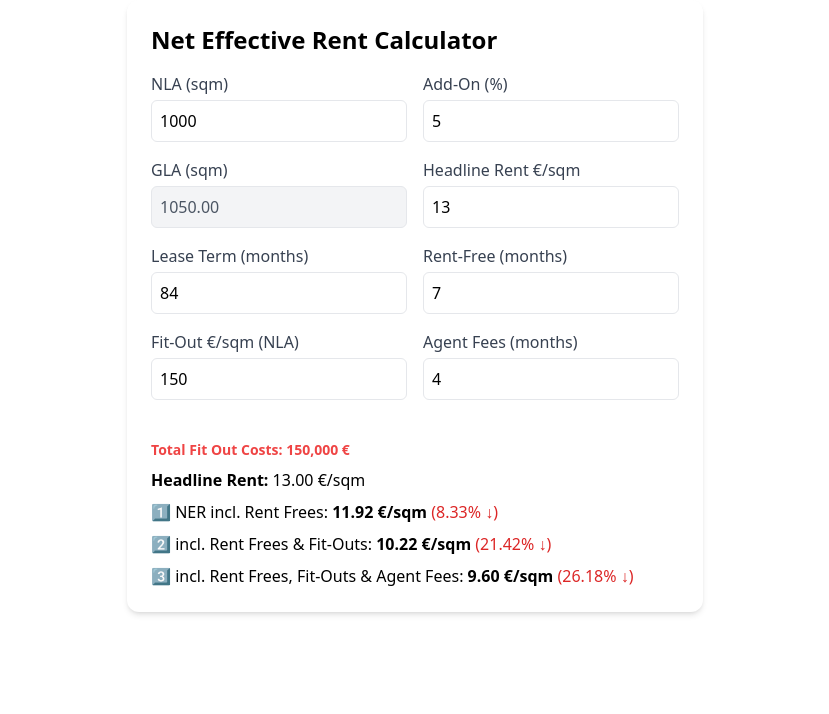
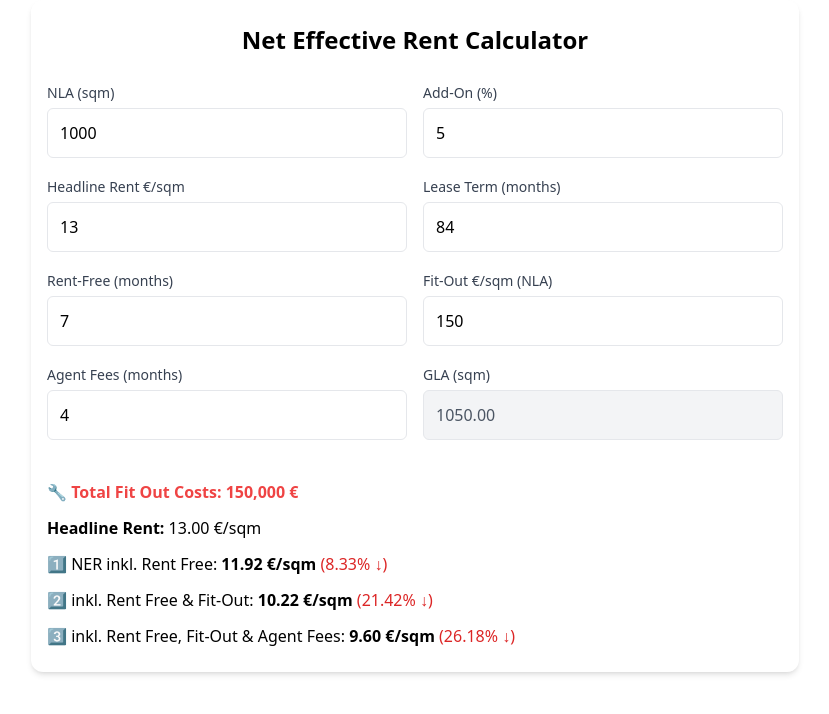
Before and after one commit to Musicandy13/Net-Effective-Rent-Calculator, a React (Vite) app: page / in a window 1280 px wide. Shown: the top 714 px of the page, without its empty margins (225-1054 px from the left). Built offline with nearby package versions, Linux system fonts and the light colour scheme; the HTML template or start-up script is replaced by a standard one.

Commit message:
Update App.jsx

```diff
--- a/src/App.jsx
+++ b/src/App.jsx
@@ -29,60 +29,58 @@ export default function NERCalculator() {
   });
 
   return (
-    <div className="p-6 max-w-xl mx-auto bg-white rounded-xl shadow-md space-y-4">
-      <h2 className="text-2xl font-bold">Net Effective Rent Calculator</h2>
-      <div className="grid grid-cols-2 gap-4">
-        <label className="block">
-          <span className="text-gray-700">NLA (sqm)</span>
-          <input min={0} type="number" value={nla} onChange={e => setNla(+e.target.value)} className="mt-1 block w-full border rounded-md p-2" />
-        </label>
-        <label className="block">
-          <span className="text-gray-700">Add-On (%)</span>
-          <input min={0} type="number" value={addon} onChange={e => setAddon(+e.target.value)} className="mt-1 block w-full border rounded-md p-2" />
-        </label>
+    <div className="px-4 py-6 max-w-screen-md mx-auto bg-white rounded-xl shadow-md space-y-6">
+      <h2 className="text-xl sm:text-2xl font-bold text-center">Net Effective Rent Calculator</h2>
+
+      <div className="grid grid-cols-1 sm:grid-cols-2 gap-4">
+        {[
+          { label: "NLA (sqm)", value: nla, set: setNla },
+          { label: "Add-On (%)", value: addon, set: setAddon },
+          { label: "Headline Rent €/sqm", value: rent, set: setRent },
+          { label: "Lease Term (months)", value: duration, set: setDuration },
+          { label: "Rent-Free (months)", value: rf, set: setRf },
+          { label: "Fit-Out €/sqm (NLA)", value: fitOut, set: setFitOut },
+          { label: "Agent Fees (months)", value: agentFeeMonths, set: setAgentFeeMonths },
+        ].map((field, idx) => (
+          <label key={idx} className="block">
+            <span className="text-gray-700 text-sm">{field.label}</span>
+            <input
+              type="number"
+              inputMode="numeric"
+              pattern="[0-9]*"
+              min={0}
+              value={field.value}
+              onChange={e => field.set(+e.target.value)}
+              className="mt-1 block w-full border rounded-md p-3 text-base"
+            />
+          </label>
+        ))}
 
         <label className="block">
-          <span className="text-gray-700">GLA (sqm)</span>
-          <input type="text" readOnly value={gla.toFixed(2)} className="mt-1 block w-full border rounded-md p-2 bg-gray-100 text-gray-600" />
-        </label>
-        <label className="block">
-          <span className="text-gray-700">Headline Rent €/sqm</span>
-          <input min={0} type="number" value={rent} onChange={e => setRent(+e.target.value)} className="mt-1 block w-full border rounded-md p-2" />
-        </label>
-
-        <label className="block">
-          <span className="text-gray-700">Lease Term (months)</span>
-          <input min={0} type="number" value={duration} onChange={e => setDuration(+e.target.value)} className="mt-1 block w-full border rounded-md p-2" />
-        </label>
-        <label className="block">
-          <span className="text-gray-700">Rent-Free (months)</span>
-          <input min={0} type="number" value={rf} onChange={e => setRf(+e.target.value)} className="mt-1 block w-full border rounded-md p-2" />
-        </label>
-
-        <label className="block">
-          <span className="text-gray-700">Fit-Out €/sqm (NLA)</span>
-          <input min={0} type="number" value={fitOut} onChange={e => setFitOut(+e.target.value)} className="mt-1 block w-full border rounded-md p-2" />
-        </label>
-        <label className="block">
-          <span className="text-gray-700">Agent Fees (months)</span>
-          <input min={0} type="number" value={agentFeeMonths} onChange={e => setAgentFeeMonths(+e.target.value)} className="mt-1 block w-full border rounded-md p-2" />
+          <span className="text-gray-700 text-sm">GLA (sqm)</span>
+          <input
+            type="text"
+            readOnly
+            value={gla.toFixed(2)}
+            className="mt-1 block w-full border rounded-md p-3 bg-gray-100 text-gray-600"
+          />
         </label>
       </div>
 
-      <div className="pt-6 space-y-2 text-left">
-        <p className="text-sm text-red-500 font-semibold">Total Fit Out Costs: {totalFitOut.toLocaleString()} €</p>
+      <div className="pt-4 space-y-3 text-left text-sm sm:text-base">
+        <p className="text-red-500 font-semibold">🔧 Total Fit Out Costs: {totalFitOut.toLocaleString()} €</p>
         <p><strong>Headline Rent:</strong> {rent.toFixed(2)} €/sqm</p>
 
         <p>
-          1️⃣ NER incl. Rent Frees: <b>{ner1.toFixed(2)} €/sqm</b>{' '}
+          1️⃣ NER inkl. Rent Free: <b>{ner1.toFixed(2)} €/sqm</b>{' '}
           <span className={`${reduction(ner1).color}`}>({reduction(ner1).value}% ↓)</span>
         </p>
         <p>
-          2️⃣ incl. Rent Frees & Fit-Outs: <b>{ner2.toFixed(2)} €/sqm</b>{' '}
+          2️⃣ inkl. Rent Free & Fit-Out: <b>{ner2.toFixed(2)} €/sqm</b>{' '}
           <span className={`${reduction(ner2).color}`}>({reduction(ner2).value}% ↓)</span>
         </p>
         <p>
-          3️⃣ incl. Rent Frees, Fit-Outs & Agent Fees: <b>{ner3.toFixed(2)} €/sqm</b>{' '}
+          3️⃣ inkl. Rent Free, Fit-Out & Agent Fees: <b>{ner3.toFixed(2)} €/sqm</b>{' '}
           <span className={`${reduction(ner3).color}`}>({reduction(ner3).value}% ↓)</span>
         </p>
       </div>
```
